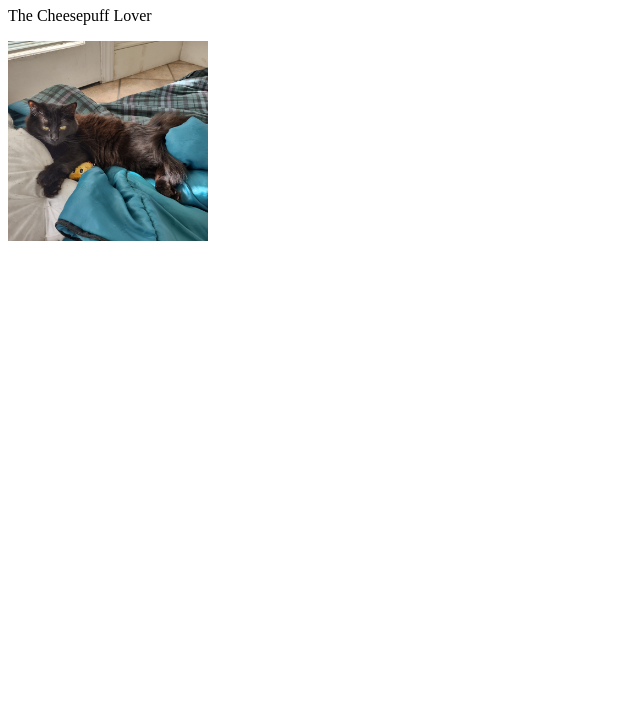
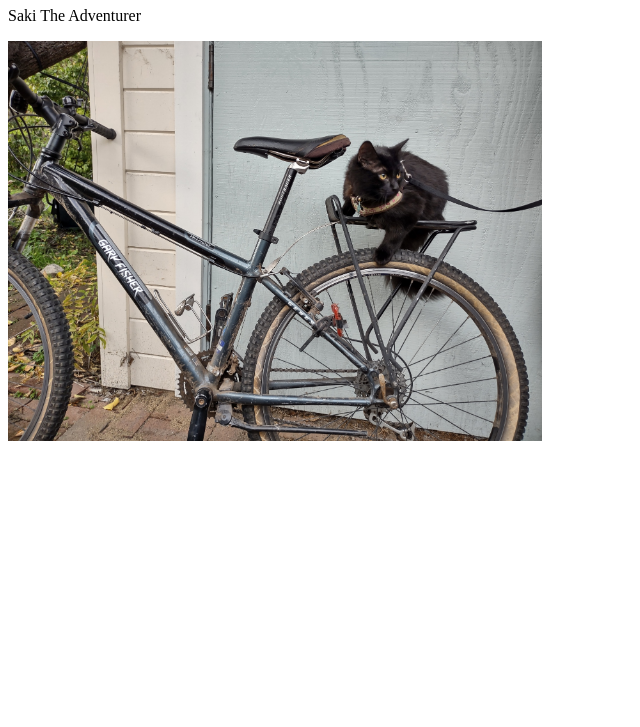
Before and after one commit to sakithecat/sakithecat.github.io, a plain HTML site: page index.html in a window 1280 px wide. Shown: the part 73-800 px from the top of the page, without its empty margins (0-640 px from the left). Drawn offline with nearby package versions, Linux system fonts and the light colour scheme.

Commit message:
more images and cycle through them

```diff
--- a/index.html
+++ b/index.html
@@ -7,9 +7,9 @@
 </head>
 <body>
     <div id="app">
-        <h1>SAKI:</h1>
-        <p>{{ titles[index] }}</p>
-        <img class = "square" src = "/img/microbe_cheesepuff2.jpg" alt = "microbe w cheese">
+        <h1>SAKI</h1>
+        <p>Saki {{ title_image[index][0] }}</p>
+        <img class = 'square' :src = "title_image[index][1]" >
     </div>
 </body>
 
--- a/main.css
+++ b/main.css
@@ -1,6 +1,6 @@
 .square {
-    width: 200px;
-    height: 200px;
+    width: auto;
+    height: 400px;
     object-fit: cover;
 }
 
--- a/main.js
+++ b/main.js
@@ -3,20 +3,30 @@ console.log("foo")
 Vue.createApp({
     data() {
       return {
-        titles: ['The Cat', 'The Adventurer', 'The Test Pilot', 'The Flea Exterminator', 'The Cheesepuff Lover', 'The Greenies-Fiender'],
+        title_image: [
+          ['The Cat', "/img/microbe_wanted.jpg"],
+          ['The Adventurer', "/img/outdoorkitty.jpg"],
+          ['The Adventurer', "/img/saki_biker.jpg"],
+          ['The Test Pilot', "/img/saki_boxtime.png"],
+          ['The Elf', "/img/micheal_microbe.jpg"],
+          ['The Cheesepuff Lover', "/img/microbe_cheesepuff2.jpg"],
+          ['The Stylish', "/img/sweaterkitty.jpg"],
+          ['The Kitten', '/img/kitten.jpg'],
+          ['The Plumber', '/img/saki_toilet.jpg']
+      ],
         index: 0
       }
     },
     methods: {
         increment_index_forever(){
             this.index++
-            if (this.index >= this.titles.length){
+            if (this.index >= this.title_image.length){
                 this.index = 0
             }
         }
     },
     mounted(){
-        setInterval(this.increment_index_forever, 1200)
+        setInterval(this.increment_index_forever, 2000)
     }
 
   }).mount('#app')
```
Also changed, not shown: img/kitten.jpg (added), img/micheal_microbe.jpg (added), img/microbe_wanted.jpg (added), img/saki_biker.jpg (added), img/saki_boxtime.png (added), img/saki_toilet.jpg (added), img/sweaterkitty.jpg (added), 1 other file.
